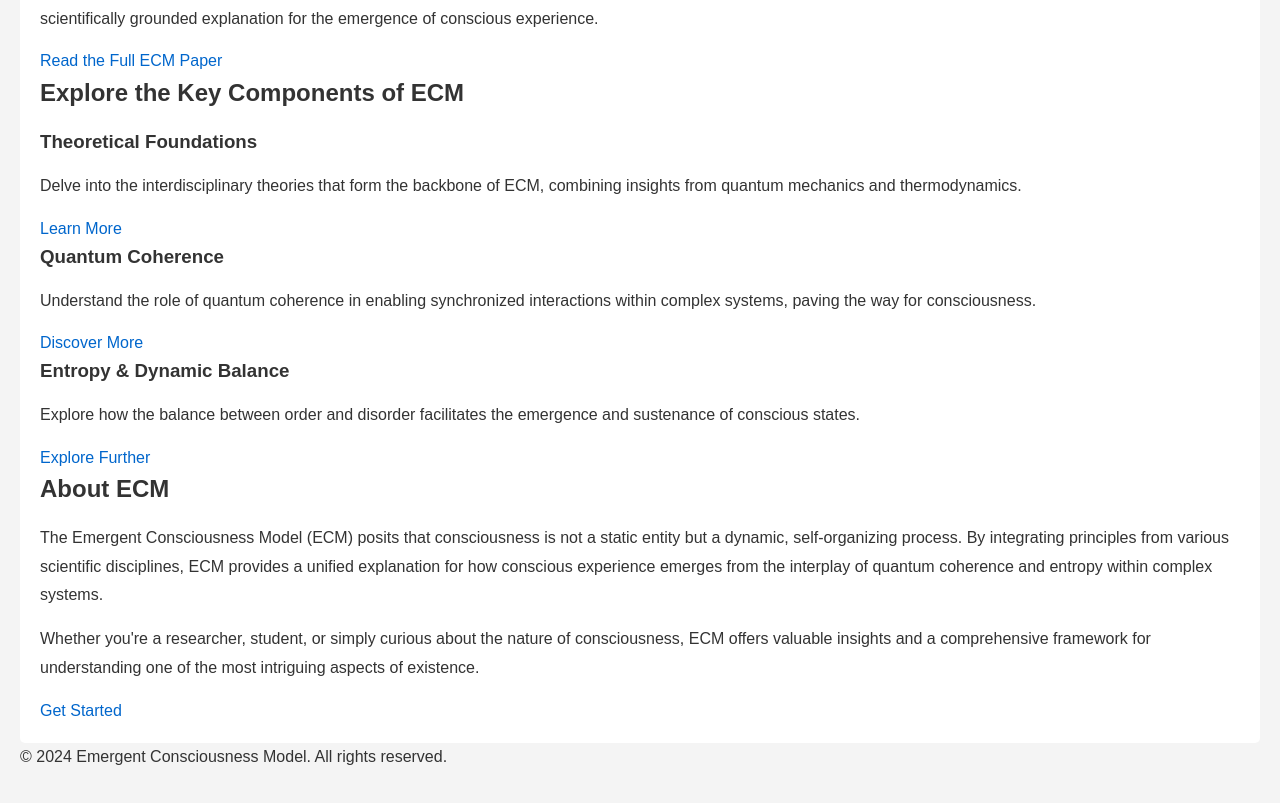
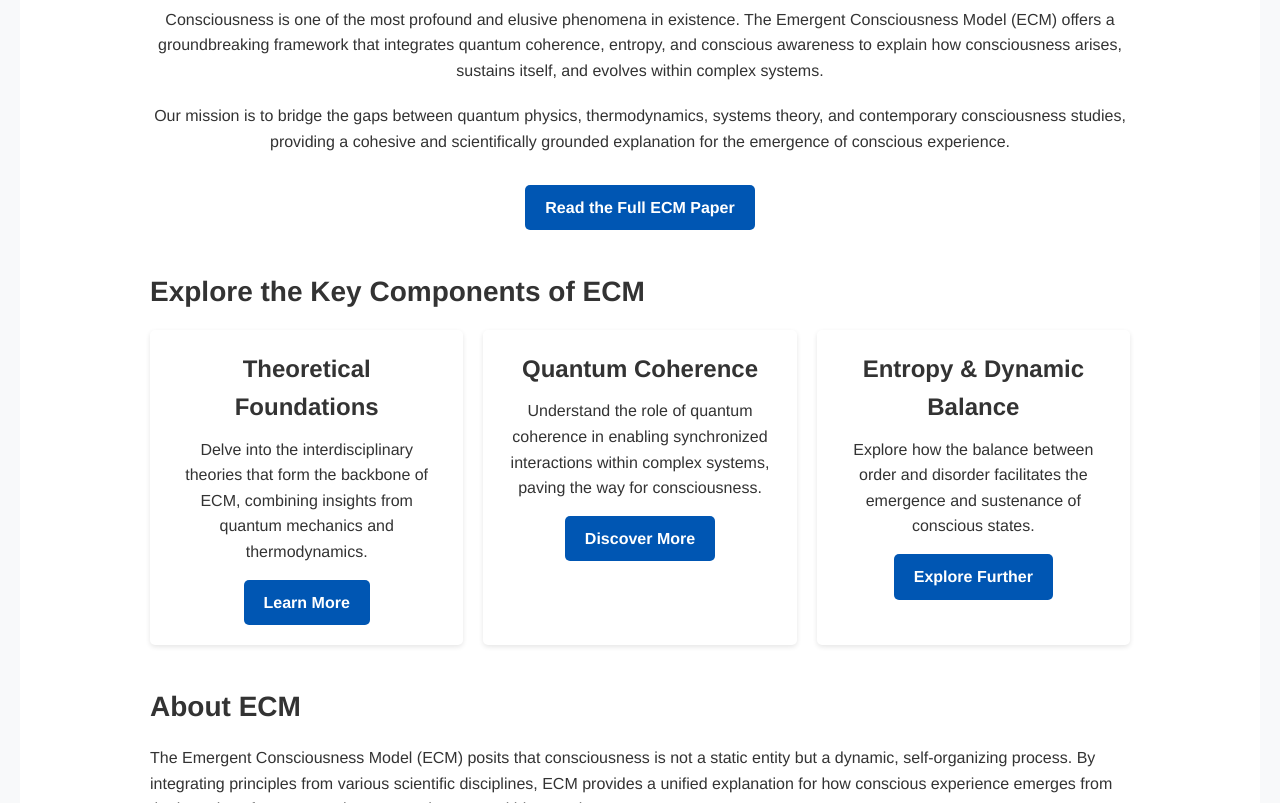
Before and after one commit to MistaJ4Real/ECM-website, a plain HTML site: page index.html in a window 1280 px wide. Shown: the part 307-1110 px from the top of the page. Drawn offline with Linux system fonts and the light colour scheme.

Commit message:
Update <describe your changes>

```diff
--- a/css/styles.css
+++ b/css/styles.css
@@ -7,79 +7,210 @@
 
 /* Body Styling */
 body {
-    font-family: Arial, Helvetica, sans-serif;
+    font-family: Helvetica, Arial, sans-serif;
+    font-size: 16px;
     line-height: 1.6;
-    background-color: #f4f4f4;
-    color: #333;
+    background-color: #f8f9fa; /* Updated to Light grey */
+    color: #333333; /* Primary Text Color */
+    padding: 20px;
+}
+
+/* Container Layout */
+.container {
+    max-width: 1200px;
+    width: 85%;
+    margin: 0 auto; /* Center the container */
     padding: 20px;
 }
 
 /* Navigation Bar */
 nav {
-    background-color: #333;
-    color: #fff;
+    background-color: #333333; /* Deep grey for contrast */
     padding: 10px 0;
     margin-bottom: 20px;
 }
 
-nav ul {
+.navbar {
     list-style: none;
     display: flex;
     flex-wrap: wrap;
     justify-content: center;
 }
 
-nav ul li {
+.navbar li {
     margin: 0 15px;
 }
 
-nav ul li a {
-    color: #fff;
+.navbar li a {
+    color: #ffffff; /* White text for links */
     text-decoration: none;
     font-weight: bold;
+    padding: 5px 10px;
+    border-radius: 3px;
 }
 
-nav ul li a:hover {
-    text-decoration: underline;
+.navbar li a:hover {
+    background-color: #0056b3; /* Deep blue hover for links */
+    color: #ffffff;
+}
+
+.navbar li a.active {
+    background-color: #0056b3; /* Deep blue for active link */
+    color: #ffffff;
 }
 
 /* Main Content */
 main {
-    background-color: #fff;
+    background-color: #ffffff;
     padding: 20px;
     border-radius: 5px;
 }
 
 /* Headings */
-h1, h2, h3 {
+h1 {
+    font-size: 32px;
     margin-bottom: 15px;
-    color: #333;
+    color: #333333;
+}
+
+h2 {
+    font-size: 28px;
+    margin-bottom: 15px;
+    color: #333333;
+}
+
+h3 {
+    font-size: 24px;
+    margin-bottom: 15px;
+    color: #333333;
 }
 
 /* Paragraphs */
 p {
     margin-bottom: 15px;
-    line-height: 1.8;
+    line-height: 1.6; /* Updated to match project requirement */
+}
+
+/* Buttons */
+.button {
+    display: inline-block;
+    background-color: #0056b3; /* Deep blue */
+    color: #ffffff;
+    padding: 10px 20px;
+    border: none;
+    border-radius: 5px;
+    text-align: center;
+    cursor: pointer;
+    text-decoration: none;
+    font-weight: bold;
+    transition: background-color 0.3s ease;
+}
+
+.button:hover {
+    background-color: #007bff; /* Light blue on hover */
+}
+
+.button:active {
+    background-color: #004494; /* Dark blue on active */
 }
 
 /* Links */
 a {
-    color: #0066cc;
+    color: #0056b3; /* Deep blue */
     text-decoration: none;
 }
 
 a:hover {
-    text-decoration: underline;
+    color: #007bff; /* Light blue */
+    text-decoration: none; /* Remove underline on hover */
 }
 
-/* Responsive Design */
+a:active {
+    color: #004494; /* Dark blue */
+}
+
+/* Features Grid */
+.features-grid {
+    display: flex;
+    flex-wrap: wrap;
+    gap: 20px;
+    justify-content: center;
+}
+
+.feature-item {
+    background-color: #ffffff;
+    padding: 20px;
+    border-radius: 5px;
+    flex: 1 1 30%; /* Responsive flex basis */
+    box-shadow: 0 2px 5px rgba(0, 0, 0, 0.1);
+    text-align: center;
+}
+
+.feature-item h3 {
+    margin-bottom: 10px;
+}
+
+.feature-item p {
+    margin-bottom: 15px;
+}
+
 @media (max-width: 768px) {
-    nav ul {
+    .navbar {
         flex-direction: column;
         align-items: center;
     }
 
-    nav ul li {
+    .navbar li {
         margin: 10px 0;
     }
+
+    .features-grid {
+        flex-direction: column;
+        align-items: center;
+    }
+
+    .feature-item {
+        flex: 1 1 100%;
+    }
 }
+
+/* About Section */
+.about-section {
+    margin-top: 40px;
+}
+
+.about-section h2 {
+    margin-bottom: 15px;
+}
+
+.about-section p {
+    margin-bottom: 15px;
+}
+
+/* Intro Section */
+.intro-section {
+    text-align: center;
+    margin-bottom: 40px;
+}
+
+.intro-section h1 {
+    margin-bottom: 20px;
+}
+
+.intro-section p {
+    margin-bottom: 20px;
+}
+
+.intro-section .button {
+    margin-top: 10px;
+}
+
+/* Footer */
+footer {
+    background-color: #333333;
+    color: #ffffff;
+    text-align: center;
+    padding: 15px 0;
+    margin-top: 40px;
+    border-radius: 5px;
+}
```
